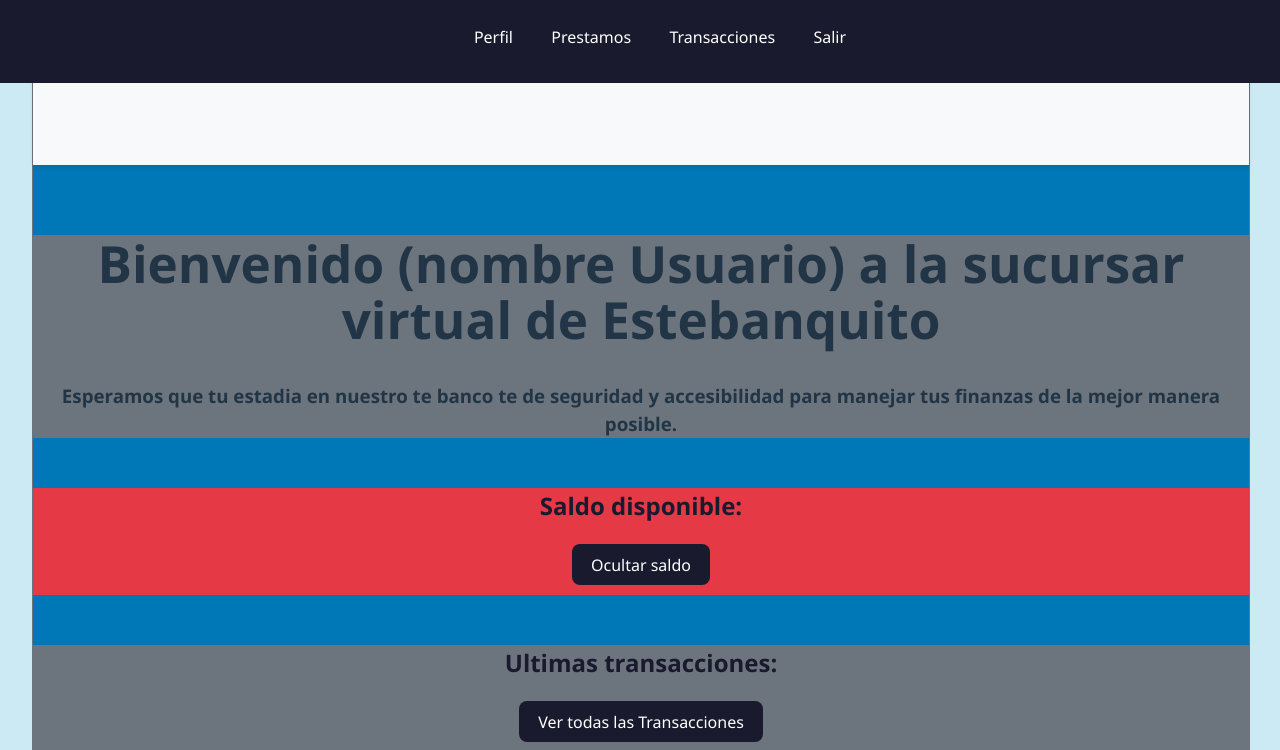
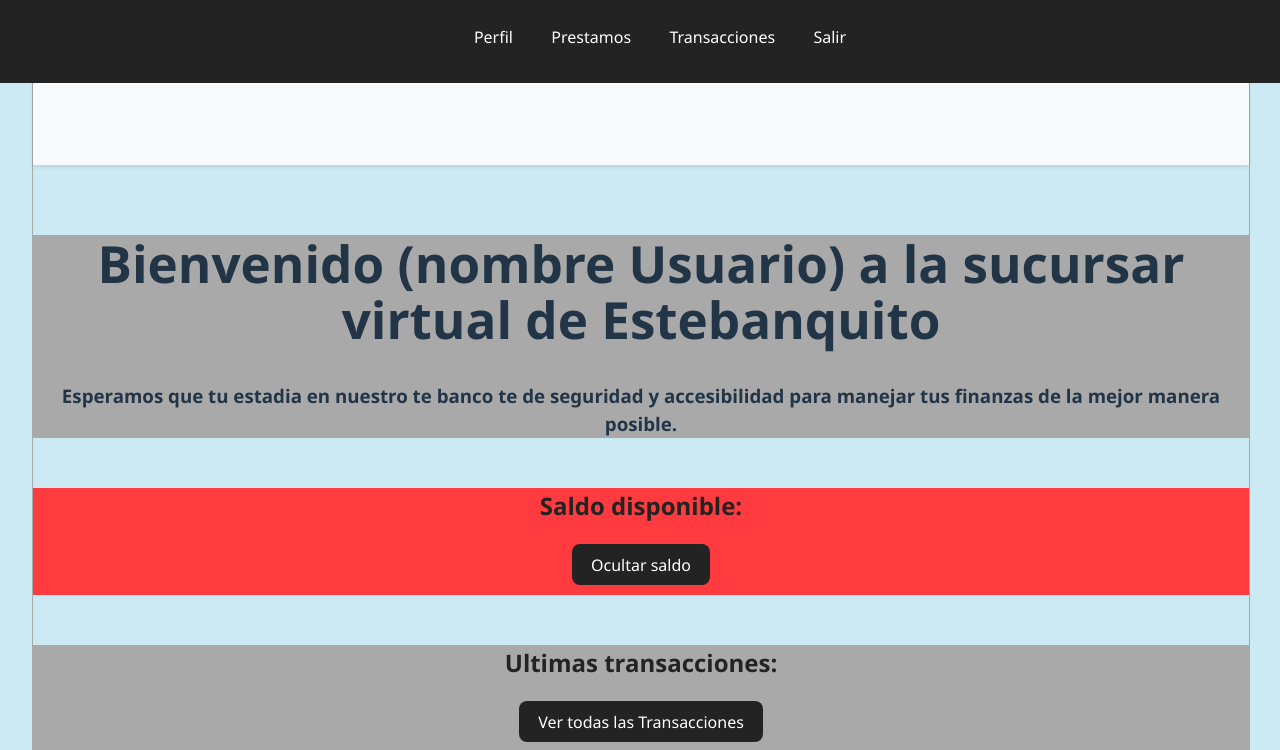
Before and after one commit to Franco-124/Proyecto_Web_Banco, a React (Vite) app: page /dashboard in a window 1280 px wide. Shown: the top 750 px of the page. Built offline with nearby package versions, Linux system fonts and the light colour scheme.

Commit message:
refactor: restructure Dashboard component to use .dashboard-root for improved styling

```diff
--- a/src/components/Dashboard/Dashboard.css
+++ b/src/components/Dashboard/Dashboard.css
@@ -1,4 +1,4 @@
-:root {
+.dashboard-root {
   height: 100%;
   width: 100%;
   --color-principal: #CCEAF4;
--- a/src/components/Dashboard/Dashboard.jsx
+++ b/src/components/Dashboard/Dashboard.jsx
@@ -18,7 +18,7 @@ function Dashboard() {
   };
 
     return (
-
+      <div className="dashboard-root">
           <div className="dashboard">
                   <header className="header">
                   <nav className="menu">
@@ -61,6 +61,7 @@ function Dashboard() {
 
                   </div>
           </div>
+        </div>
     )
 
 }
```
Lines whose indentation alone changed are shown as unchanged.
